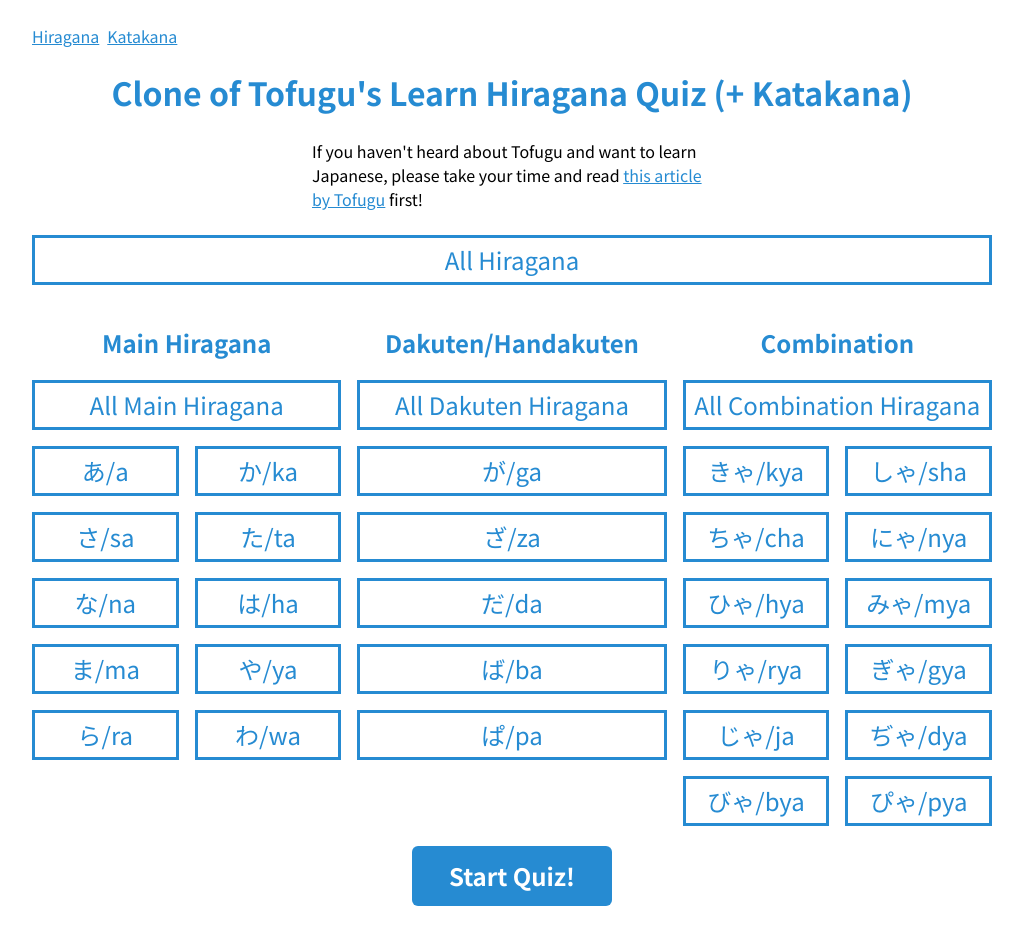
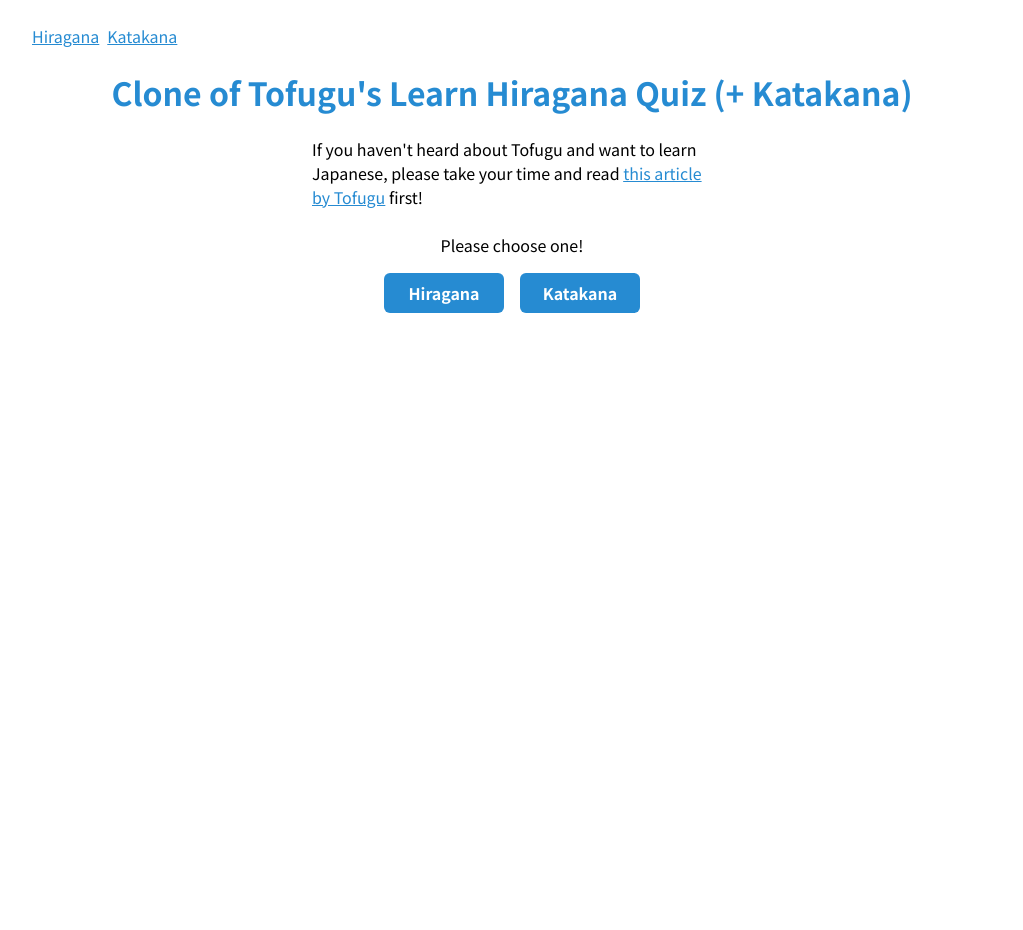
Before and after one commit to rayhanw/learn-japanese, a React (Create React App) app: page / in a window 1280 px wide. Shown: the whole page, without its empty margins (128-1151 px from the left). After the commit the page ends 800 px from the top, so only its background shows below. Built offline with nearby package versions, Linux system fonts and the light colour scheme.

Commit message:
add Landing page

```diff
--- a/src/components/App.tsx
+++ b/src/components/App.tsx
@@ -7,6 +7,7 @@
 import { Layout } from "./Layout";
 import { Navbar } from "./Navbar";
 import { Result } from "../pages/Result";
+import { Landing } from "../pages/Landing";
 
 export const App: React.FC = () => {
 	return (
@@ -25,8 +26,11 @@
 							<Route path="/result/:type">
 								<Result />
 							</Route>
-							<Route exact path={["/", "/hiragana"]}>
+							<Route path="/hiragana">
 								<Hiragana />
+							</Route>
+							<Route exact path="/">
+								<Landing />
 							</Route>
 						</Switch>
 					</main>
--- a/src/pages/Hiragana.tsx
+++ b/src/pages/Hiragana.tsx
@@ -55,7 +55,7 @@
 			<Head title="Hiragana Quiz" />
 			<div className="mb-3">
 				<h1 className="textCenter blueText mb-3">
-					Clone of Tofugu's Learn Hiragana Quiz (+ Katakana)
+					Hiragana Quiz
 				</h1>
 				<div className="squashedIn">
 					<p>
--- /dev/null
+++ b/src/pages/Landing.tsx
@@ -0,0 +1,40 @@
+import React from "react";
+import { Link } from "react-router-dom";
+
+export const Landing: React.FC = () => {
+	return (
+		<div id="landingPage">
+			<h1 className="textCenter blueText">
+				Clone of Tofugu's Learn Hiragana Quiz (+ Katakana)
+			</h1>
+			<div className="squashedIn">
+				<p>
+					If you haven't heard about Tofugu and want to learn Japanese, please
+					take your time and read{" "}
+					<a
+						href="https://www.tofugu.com/learn-japanese/"
+						rel="noreferrer noopener"
+						target="_blank"
+					>
+						this article by Tofugu
+					</a>{" "}
+					first!
+				</p>
+			</div>
+			<section className="mt-3">
+				<p className="textCenter">Please choose one!</p>
+				<div className="flexAllCenter">
+					<Link
+						to="/hiragana"
+						className="btn btn-primary verticalCenterText mr-2"
+					>
+						Hiragana
+					</Link>
+					<Link to="/katakana" className="btn btn-primary verticalCenterText">
+						Katakana
+					</Link>
+				</div>
+			</section>
+		</div>
+	);
+};
--- a/src/styles/components/Button.scss
+++ b/src/styles/components/Button.scss
@@ -34,4 +34,8 @@
 	&.btn-lg {
 		line-height: 60px;
 	}
+
+	&.verticalCenterText {
+		@extend .flexAllCenter;
+	}
 }
--- a/src/styles/pages/index.scss
+++ b/src/styles/pages/index.scss
@@ -1,2 +1 @@
-@import "Hiragana";
 @import "Quiz";
--- a/src/styles/utilities.scss
+++ b/src/styles/utilities.scss
@@ -39,6 +39,14 @@
 	margin-bottom: var(--space-lg);
 }
 
+.mt-3 {
+	margin-top: var(--space-lg);
+}
+
+.mr-2 {
+	margin-right: var(--space-md);
+}
+
 .squashedIn {
 	margin-left: auto;
 	margin-right: auto;
```
Also changed, not shown: src/styles/pages/Hiragana.scss (deleted).
